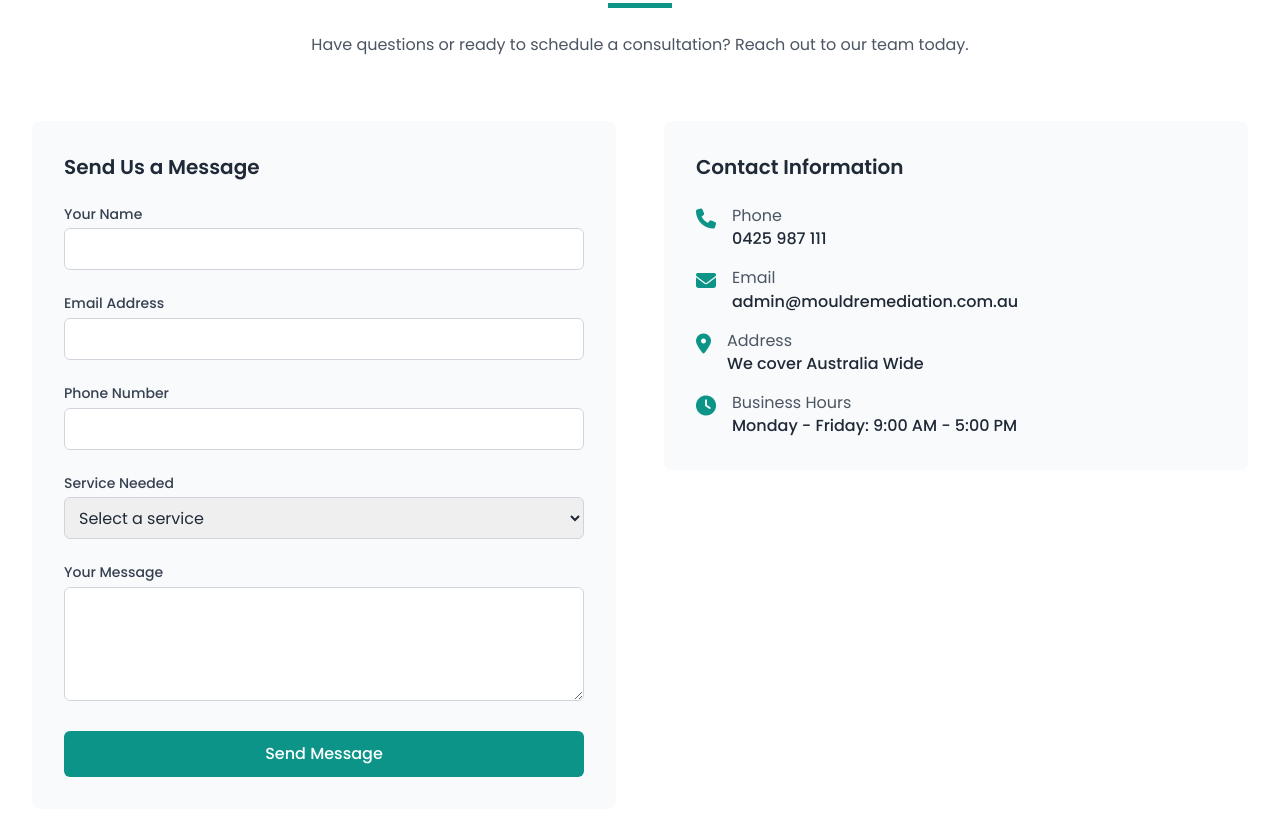
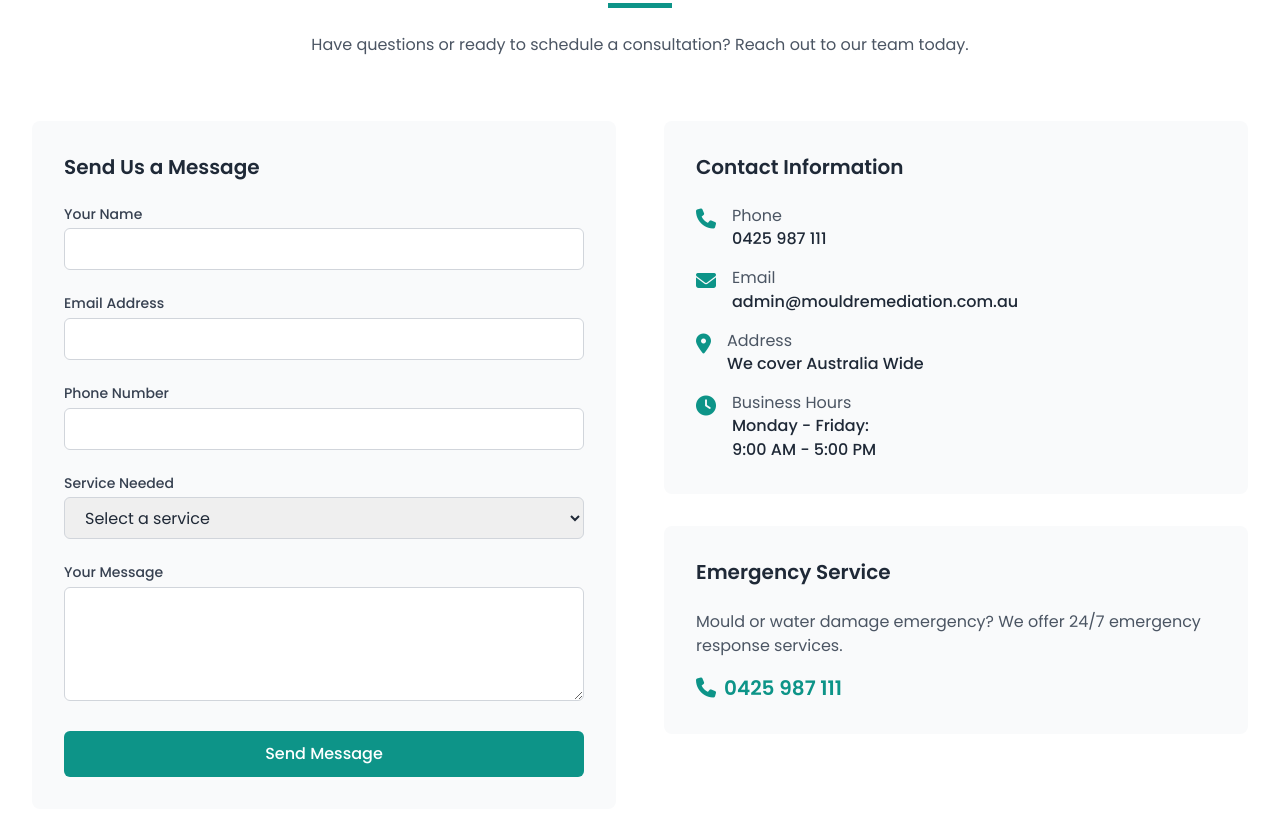
Before and after one commit to Littl3Goat/mould-remediation, an Angular app in the folder MouldRemediation/mouldremediation.client/: page / in a window 1280 px wide. Shown: the part 3720-4536 px from the top of the page. Built offline with nearby package versions, Linux system fonts and the light colour scheme.

Commit message:
Finished Contact Us.

```diff
--- a/MouldRemediation/mouldremediation.client/src/app/components/contact-us/contact-us.component.html
+++ b/MouldRemediation/mouldremediation.client/src/app/components/contact-us/contact-us.component.html
@@ -85,14 +85,24 @@
                 <div class="contact-item__text-box">
                   <h3 class="heading heading--3">Business Hours</h3>
                   <p class="paragraph paragraph--2">
-                    Monday - Friday: 9:00 AM - 5:00 PM
+                    Monday - Friday: <br />
+                    9:00 AM - 5:00 PM
                   </p>
                 </div>
               </li>
             </ul>
           </div>
 
-          <div class="contact__emergency"></div>
+          <div class="contact__emergency">
+            <h3 class="heading heading--3">Emergency Service</h3>
+            <p class="paragraph paragraph--2">
+              Mould or water damage emergency? We offer 24/7 emergency response
+              services.
+            </p>
+            <h3 class="heading heading--3 green-text">
+              <i class="fa-solid fa-phone"></i>0425 987 111
+            </h3>
+          </div>
         </div>
       </div>
     </div>
--- a/MouldRemediation/mouldremediation.client/src/styles/3-components/_contact-us.scss
+++ b/MouldRemediation/mouldremediation.client/src/styles/3-components/_contact-us.scss
@@ -45,12 +45,12 @@
             font-size: 1.6rem;
             min-width: 100%;
             height: 4.2rem;
-            padding: 0.5rem 1rem;
+            padding: 0.8rem 1.6rem;
           }
 
           textarea {
             height: 11.4rem;
-            padding: 0.8rem 1.6rem;
+
             resize: vertical;
           }
 
@@ -67,9 +67,11 @@
         background-color: $white--3;
         border-radius: 0.8rem;
         padding: 3.2rem;
+        margin-bottom: 3.2rem;
 
         &__list {
           margin-top: 2.4rem;
+
           list-style: none;
 
           .contact-item {
@@ -99,6 +101,19 @@
       }
 
       &__emergency {
+        background-color: $white--3;
+        border-radius: 0.8rem;
+        padding: 3.2rem;
+        .paragraph--2 {
+          margin-top: 2.4rem;
+          margin-bottom: 1.6rem;
+        }
+        .green-text {
+          color: $green--1;
+          i {
+            margin-right: 0.8rem;
+          }
+        }
       }
     }
   }
```
